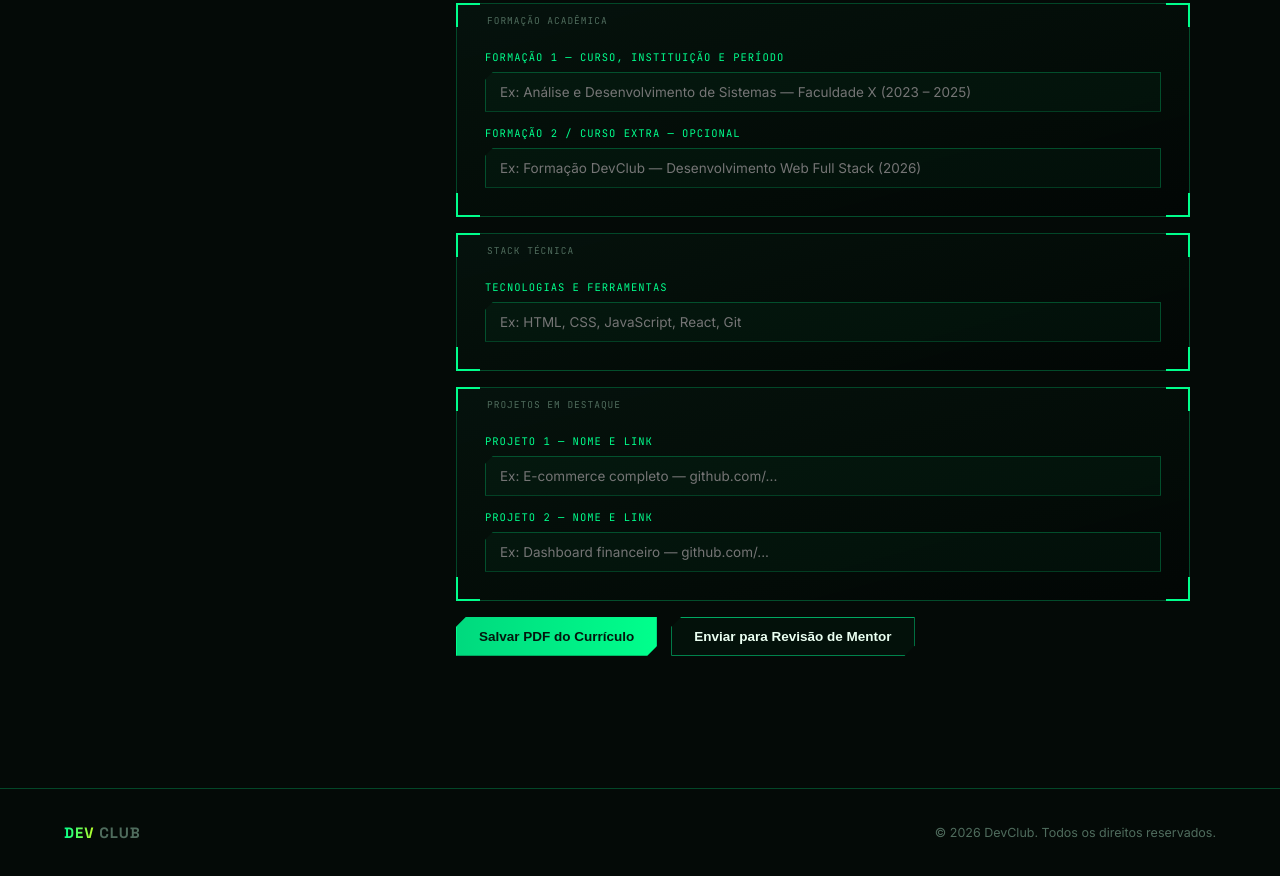
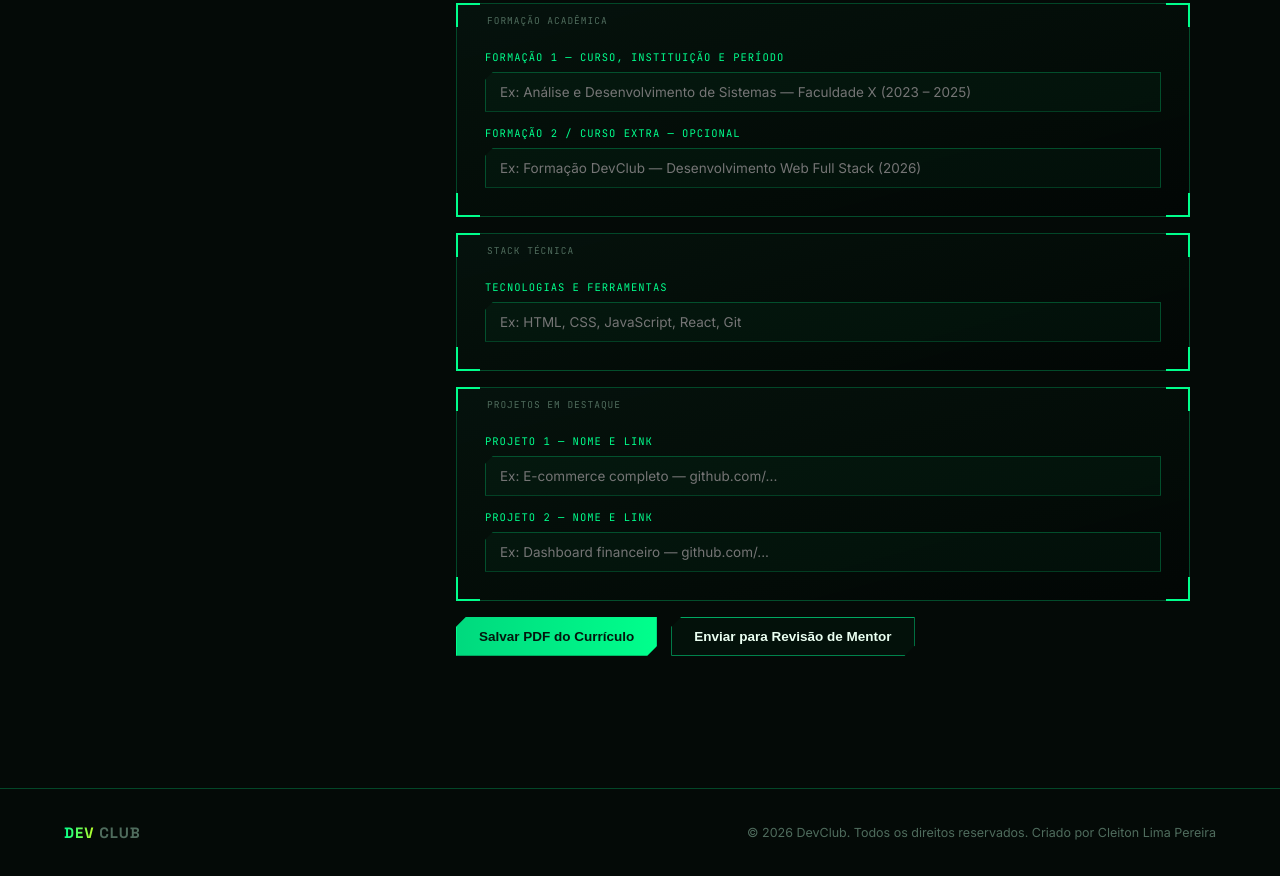
Before and after one commit to cleiton141-ai/Meu-Projeto-Dev-Club-4, a plain HTML site: page curriculo.html in a window 1280 px wide. Shown: the part 1104-1980 px from the top of the page. Drawn offline with nearby package versions, Linux system fonts and the light colour scheme.

Commit message:
direitos

```diff
--- a/curriculo.html
+++ b/curriculo.html
@@ -265,7 +265,9 @@
 
 <footer>
   <div class="logo" style="font-size:15px;"><span class="gradient-text">DEV</span> CLUB</div>
-  <div>© 2026 DevClub. Todos os direitos reservados.</div>
+  <div>© 2026 DevClub. Todos os direitos reservados.
+     Criado por Cleiton Lima Pereira
+  </div>
 </footer>
 
 <script src="https://cdnjs.cloudflare.com/ajax/libs/jspdf/2.5.1/jspdf.umd.min.js"></script>
```
Also changed, not shown: index.html (+3 -1 lines), linkedin.html (+3 -1 lines), projetos.html (+3 -1 lines).
